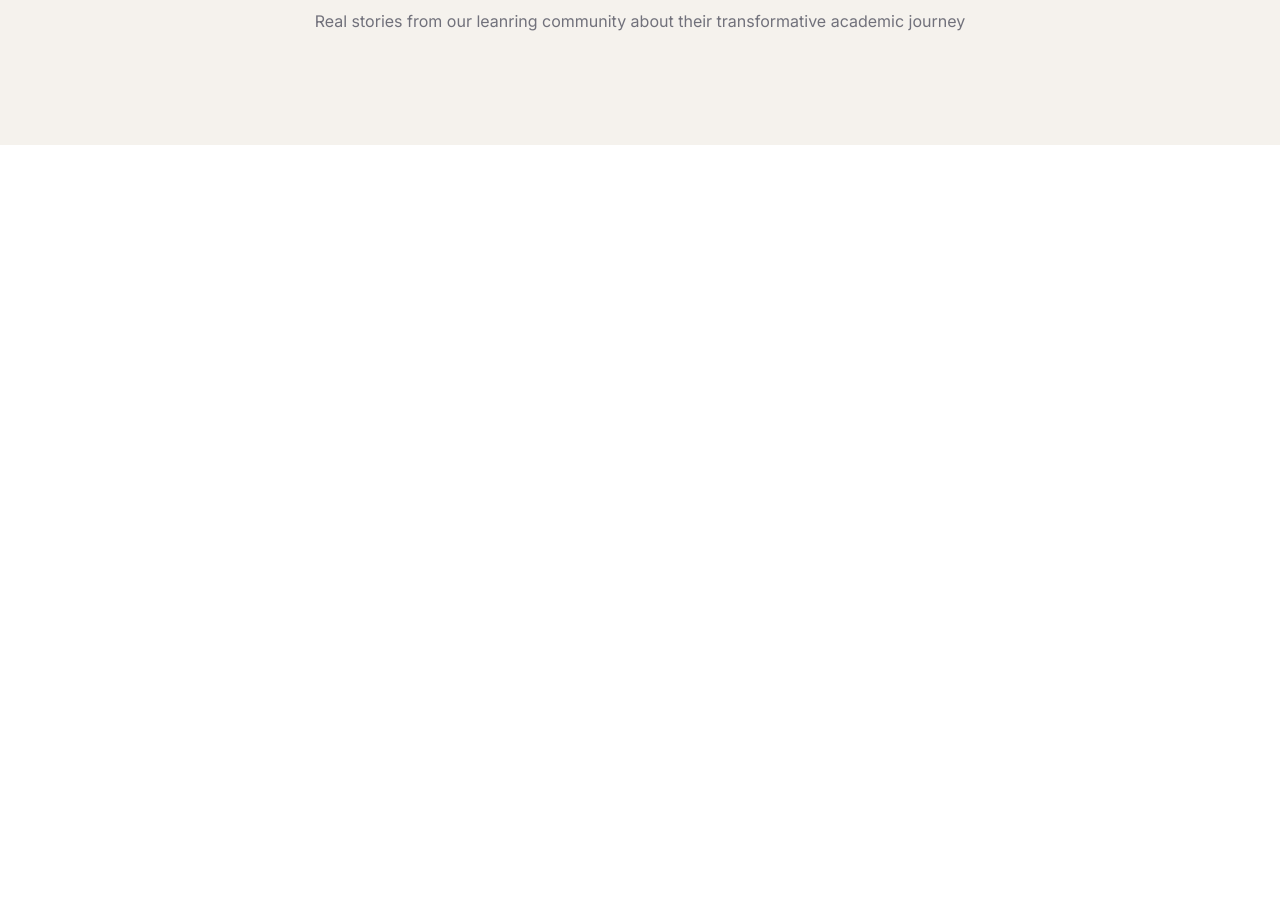
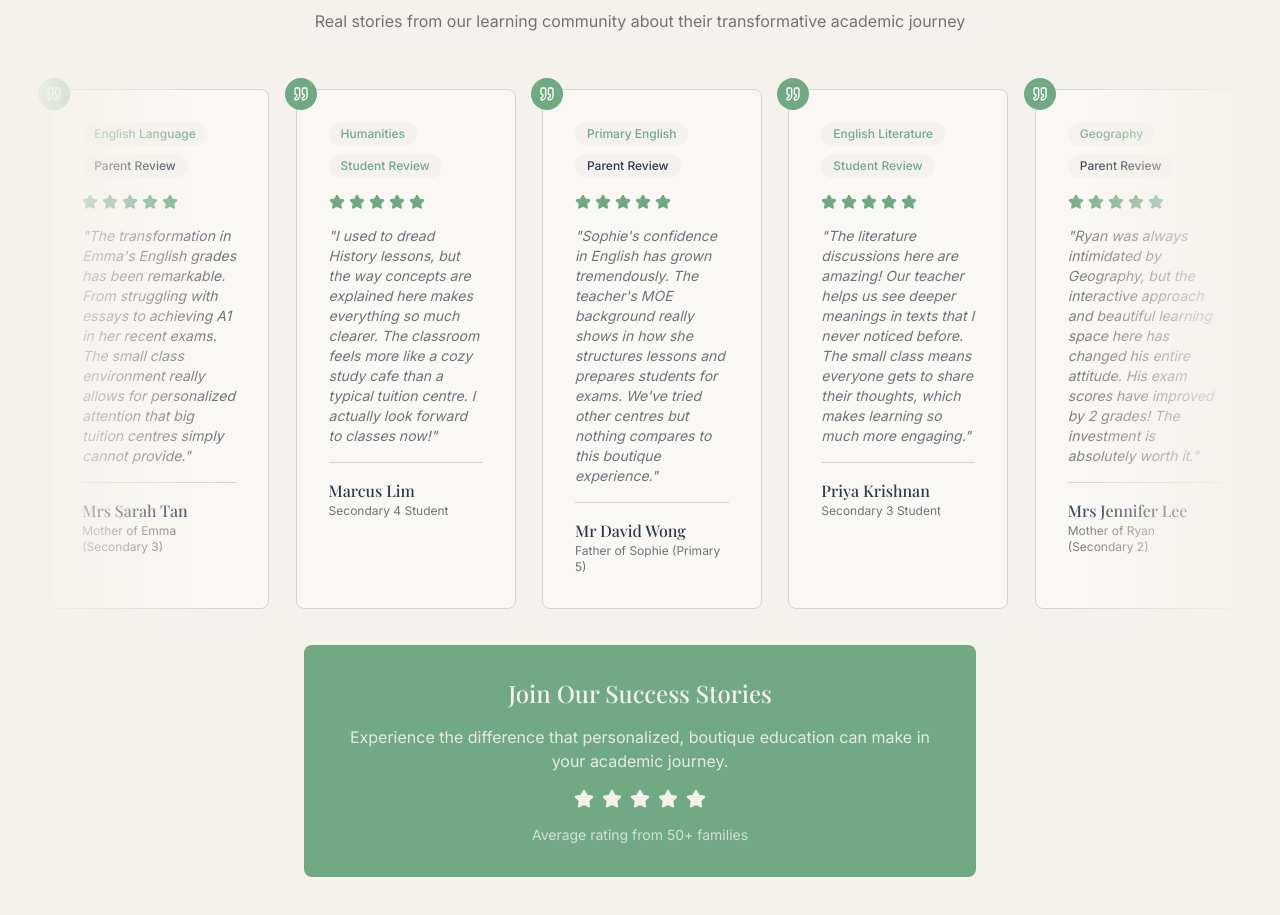
Before and after one commit to wickker/wunderlearnfrontend, a React (Vite) app: page / in a window 1280 px wide. Shown: the part 3503-4418 px from the top of the page. Before the commit the page ends 3648 px from the top, so only its background shows below. Built offline with nearby package versions, Linux system fonts and the light colour scheme.

Commit message:
add Chip component and testimonials section

```diff
--- a/src/components/Landing/LearningEnvironment.tsx
+++ b/src/components/Landing/LearningEnvironment.tsx
@@ -122,7 +122,7 @@ const LearningEnvironment = () => {
 
         {/* 6 Key Points */}
         <EntryAnimation>
-          <section className='mt-10 grid w-full grid-cols-1 gap-6 md:grid-cols-2 lg:grid-cols-3'>
+          <section className='mt-10 grid w-full grid-cols-1 gap-6 md:grid-cols-[1fr_1fr] lg:grid-cols-[1fr_1fr_1fr]'>
             {points.map((p) => (
               <article
                 key={p.title}
--- a/src/components/Landing/Reviews.tsx
+++ b/src/components/Landing/Reviews.tsx
@@ -1,6 +1,126 @@
-import { EntryAnimation } from '@/components/commons'
+import { Quote, Star } from 'lucide-react'
+import { useMediaQuery } from 'usehooks-ts'
+import { Chip, EntryAnimation } from '@/components/commons'
+import { cn } from '@/utils/functions'
+
+type Review = {
+  subject: string
+  content: string
+  name: string
+  relation: string
+  rating: number
+  type: 'Student' | 'Parent'
+}
+
+const reviews: Review[] = [
+  {
+    type: 'Parent',
+    name: 'Mrs Sarah Tan',
+    relation: 'Mother of Emma (Secondary 3)',
+    content:
+      "The transformation in Emma's English grades has been remarkable. From struggling with essays to achieving A1 in her recent exams. The small class environment really allows for personalized attention that big tuition centres simply cannot provide.",
+    rating: 5,
+    subject: 'English Language',
+  },
+  {
+    type: 'Student',
+    name: 'Marcus Lim',
+    relation: 'Secondary 4 Student',
+    content:
+      'I used to dread History lessons, but the way concepts are explained here makes everything so much clearer. The classroom feels more like a cozy study cafe than a typical tuition centre. I actually look forward to classes now!',
+    rating: 5,
+    subject: 'Humanities',
+  },
+  {
+    type: 'Parent',
+    name: 'Mr David Wong',
+    relation: 'Father of Sophie (Primary 5)',
+    content:
+      "Sophie's confidence in English has grown tremendously. The teacher's MOE background really shows in how she structures lessons and prepares students for exams. We've tried other centres but nothing compares to this boutique experience.",
+    rating: 5,
+    subject: 'Primary English',
+  },
+  {
+    type: 'Student',
+    name: 'Priya Krishnan',
+    relation: 'Secondary 3 Student',
+    content:
+      'The literature discussions here are amazing! Our teacher helps us see deeper meanings in texts that I never noticed before. The small class means everyone gets to share their thoughts, which makes learning so much more engaging.',
+    rating: 5,
+    subject: 'English Literature',
+  },
+  {
+    type: 'Parent',
+    name: 'Mrs Jennifer Lee',
+    relation: 'Mother of Ryan (Secondary 2)',
+    content:
+      'Ryan was always intimidated by Geography, but the interactive approach and beautiful learning space here has changed his entire attitude. His exam scores have improved by 2 grades! The investment is absolutely worth it.',
+    rating: 5,
+    subject: 'Geography',
+  },
+  {
+    type: 'Student',
+    name: 'Alicia Chen',
+    relation: 'Secondary 4 Student',
+    content:
+      "Coming here feels like going to a premium study lounge rather than a tuition centre. The environment is so conducive for learning, and our teacher's experience really shows. I've improved from C6 to A2 in just 6 months!",
+    rating: 5,
+    subject: 'English Language',
+  },
+] as const
+
+type ReviewCardProps = {
+  review: Review
+}
+
+const ReviewCard = ({ review }: ReviewCardProps) => {
+  const isXlScreen = useMediaQuery('(min-width: 1280px)')
+
+  return (
+    <article
+      className={cn(
+        'relative flex flex-col rounded-lg border border-zinc-300 bg-beige p-8',
+        isXlScreen && 'h-[520px] min-w-[220px] max-w-[220px]',
+      )}
+    >
+      <div className='flex flex-wrap items-center gap-2'>
+        <Chip className='text-sage'>{review.subject}</Chip>
+        <Chip
+          className={cn(
+            'capitalize',
+            review.type === 'Student' ? 'text-sage' : 'text-navy-dark',
+          )}
+        >
+          {review.type} Review
+        </Chip>
+      </div>
+      <div className='my-4 flex space-x-1'>
+        {Array(review.rating)
+          .fill(0)
+          .map((_, i) => (
+            /* biome-ignore lint: default */
+            <Star key={i} className='h-4 w-4 fill-sage text-sage' />
+          ))}
+      </div>
+      <p className='text-sm text-zinc-500'>
+        <i>"{review.content}"</i>
+      </p>
+      <div className='my-4 h-[1px] bg-zinc-300' />
+      <h4 className='font-heading font-medium text-base'>{review.name}</h4>
+      <p className='text-xs text-zinc-500'>{review.relation}</p>
+
+      <div className='-top-3 -left-3 absolute flex h-8 w-8 items-center justify-center rounded-full bg-sage'>
+        <Quote className='h-4 w-4 text-white' />
+      </div>
+    </article>
+  )
+}
 
 const Reviews = () => {
+  const reviewCardsDesktop = reviews
+    .slice(0, 5)
+    .map((review) => <ReviewCard key={review.name} review={review} />)
+
   return (
     <section className='mx-auto flex w-full max-w-7xl flex-col items-center px-6 py-18'>
       <EntryAnimation>
@@ -9,9 +129,52 @@ const Reviews = () => {
         </h2>
 
         <p className='mt-4 mb-10 text-center text-base text-zinc-500 lg:text-l'>
-          Real stories from our leanring community about their transformative
+          Real stories from our learning community about their transformative
           academic journey
         </p>
+      </EntryAnimation>
+
+      {/* Carousel */}
+      <section className='relative mb-8 hidden h-[540px] w-full overflow-hidden [mask-image:_linear-gradient(to_right,transparent_0,_black_16%,_black_calc(100%-16%),transparent_100%)] xl:block'>
+        <div className='carousel-animation absolute top-4 left-0 flex h-full w-full items-stretch justify-around gap-x-6 pl-6'>
+          {reviewCardsDesktop}
+        </div>
+
+        <div className='carousel-animation-offset absolute top-4 left-[100%] flex h-full w-full items-stretch justify-around gap-x-6 pl-6'>
+          {reviewCardsDesktop}
+        </div>
+      </section>
+
+      {/* Mobile */}
+      <div className='grid grid-cols-1 items-stretch gap-6 md:grid-cols-[1fr_1fr] lg:grid-cols-[1fr_1fr_1fr] xl:hidden'>
+        {reviews.map((review) => (
+          <ReviewCard key={review.name} review={review} />
+        ))}
+      </div>
+
+      <EntryAnimation>
+        <div className='mx-auto max-w-2xl rounded-lg bg-sage p-8 text-cream'>
+          <div className='space-y-4 text-center'>
+            <h3 className='font-heading font-medium text-2xl'>
+              Join Our Success Stories
+            </h3>
+            <p className='opacity-90'>
+              Experience the difference that personalized, boutique education
+              can make in your academic journey.
+            </p>
+            <div className='flex justify-center space-x-2'>
+              {Array(5)
+                .fill(0)
+                .map((_, i) => (
+                  /* biome-ignore lint: default */
+                  <Star key={i} className='h-5 w-5 fill-current' />
+                ))}
+            </div>
+            <div className='text-sm opacity-75'>
+              Average rating from 50+ families
+            </div>
+          </div>
+        </div>
       </EntryAnimation>
     </section>
   )
--- a/src/components/Landing/Subjects.tsx
+++ b/src/components/Landing/Subjects.tsx
@@ -126,7 +126,7 @@ const Subjects = () => {
               Secondary Level
             </h3>
           </div>
-          <div className='grid grid-cols-1 gap-6 md:grid-cols-2'>
+          <div className='grid grid-cols-1 gap-6 md:grid-cols-[1fr_1fr]'>
             {secondarySubects.map((s) => (
               <SubjectCard key={s.name} subject={s} />
             ))}
--- /dev/null
+++ b/src/components/commons/Chip/index.tsx
@@ -0,0 +1,21 @@
+import type { PropsWithChildren } from 'react'
+import { cn } from '@/utils/functions'
+
+type ChipProps = {
+  className?: string
+} & PropsWithChildren
+
+const Chip = ({ className, children }: ChipProps) => {
+  return (
+    <div
+      className={cn(
+        'inline-block w-fit whitespace-nowrap rounded-full bg-cream px-3 py-1 font-medium text-primary text-xs',
+        className,
+      )}
+    >
+      {children}
+    </div>
+  )
+}
+
+export default Chip
--- a/src/components/commons/index.ts
+++ b/src/components/commons/index.ts
@@ -1,3 +1,4 @@
+export { default as Chip } from './Chip'
 export { default as EntryAnimation } from './EntryAnimation'
 export { default as ImageFrame } from './ImageFrame'
 export { default as LogoSvg } from './LogoSvg'
```
